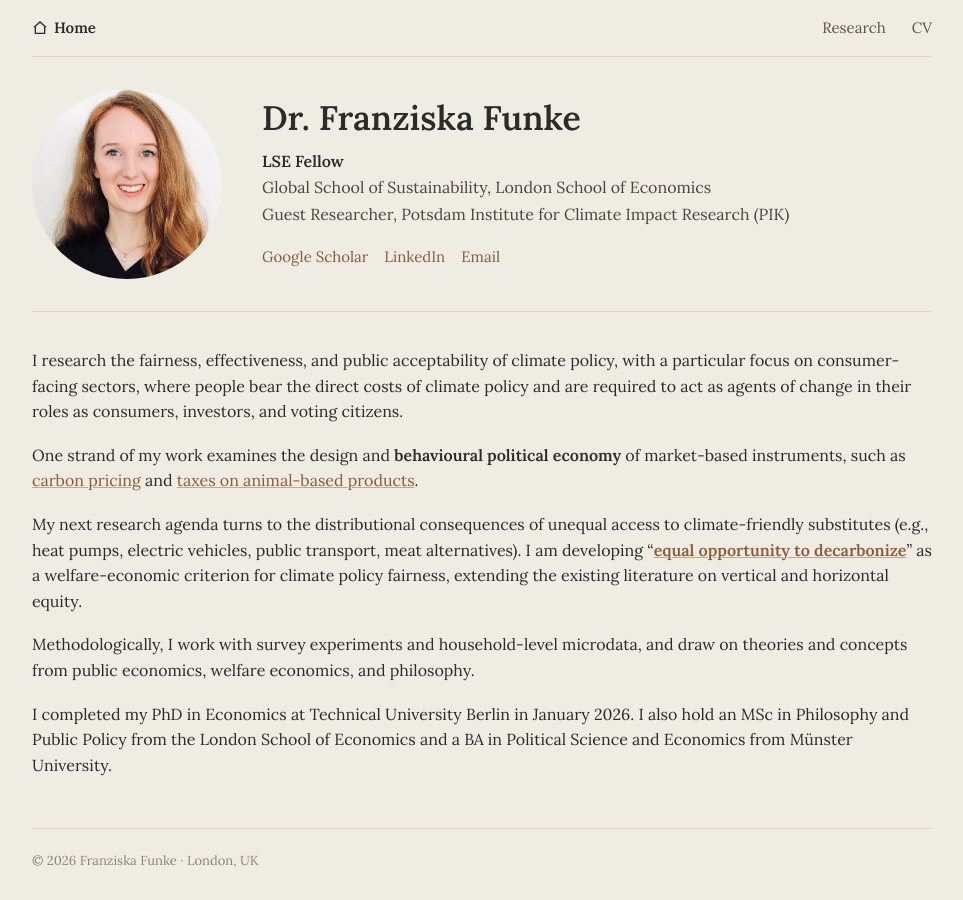
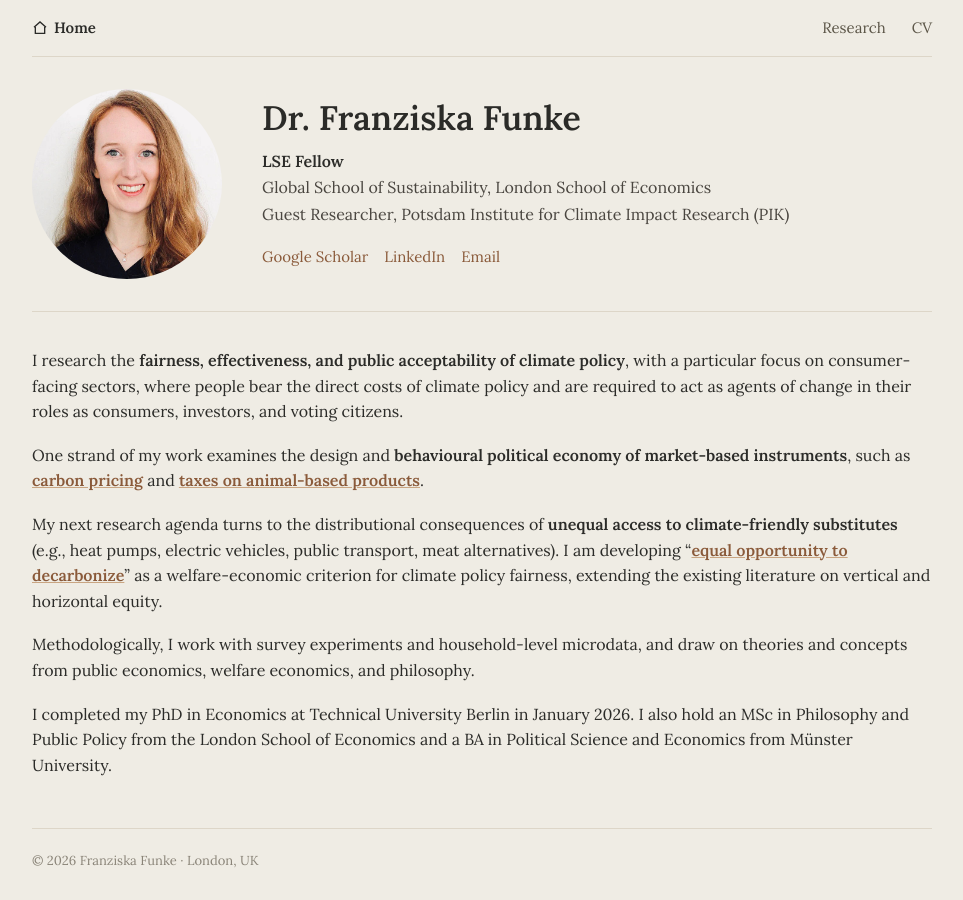
Before and after one commit to FranziskaFunke/FranziskaFunke.github.io, a Jekyll site: the page built from _pages/about.md, in a window 1280 px wide. Shown: the whole page, without its empty margins (158-1121 px from the left). Built offline with Jekyll 4.4.1, drawn with Linux system fonts in a browser that asks for light colours.

```diff
--- a/_pages/about.md
+++ b/_pages/about.md
@@ -22,11 +22,11 @@ tagline: "LSE Fellow in the Social Sciences of Sustainability"
 
 <hr class="hero-divider">
 
-I research the fairness, effectiveness, and public acceptability of climate policy, with a particular focus on consumer-facing sectors, where people bear the direct costs of climate policy and are required to act as agents of change in their roles as consumers, investors, and voting citizens.
+I research the **fairness, effectiveness, and public acceptability of climate policy**, with a particular focus on consumer-facing sectors, where people bear the direct costs of climate policy and are required to act as agents of change in their roles as consumers, investors, and voting citizens.
 
-One strand of my work examines the design and **behavioural political economy** of market-based instruments, such as [carbon pricing](https://ssrn.com/abstract=5147710) and [taxes on animal-based products](https://doi.org/10.1086/721078).
+One strand of my work examines the design and **behavioural political economy of market-based instruments**, such as [**carbon pricing**](https://ssrn.com/abstract=5147710) and [**taxes on animal-based products**](https://doi.org/10.1086/721078).
 
-My next research agenda turns to the distributional consequences of unequal access to climate-friendly substitutes (e.g., heat pumps, electric vehicles, public transport, meat alternatives). I am developing "[**equal opportunity to decarbonize**](https://ssrn.com/abstract=5518719)" as a welfare-economic criterion for climate policy fairness, extending the existing literature on vertical and horizontal equity.
+My next research agenda turns to the distributional consequences of **unequal access to climate-friendly substitutes** (e.g., heat pumps, electric vehicles, public transport, meat alternatives). I am developing "[**equal opportunity to decarbonize**](https://ssrn.com/abstract=5518719)" as a welfare-economic criterion for climate policy fairness, extending the existing literature on vertical and horizontal equity.
 
 Methodologically, I work with survey experiments and household-level microdata, and draw on theories and concepts from public economics, welfare economics, and philosophy.
 
```
Also changed, not shown: _publications/2023-01-01-meat-taxes-europe.md (+1 -1 lines), _publications/2024-01-01-carbon-pricing-interest-rates.md (+1 -1 lines), _publications/2026-01-01-prices-vs-quantities-citizens.md (+1 -1 lines), _publications/2026-01-02-ready-to-switch-fairness.md (+1 -1 lines), 1 other file.
